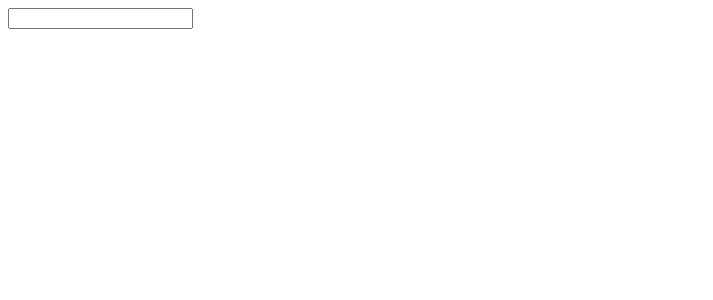
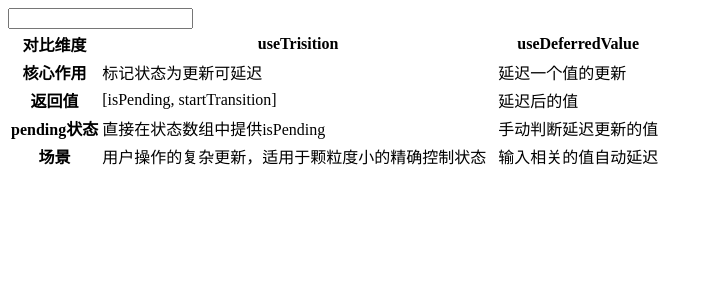
Before and after one commit to everywangBUG/interview, a React (Vite) app in the folder react/: page / in a window 1280 px wide. Shown: the top 300 px of the page, without its empty margins (0-713 px from the left). Built offline with nearby package versions, Linux system fonts and the light colour scheme.

Commit message:
useTransition & useDeferredValue区别

```diff
--- a/react/src/hook/UseTransition.jsx
+++ b/react/src/hook/UseTransition.jsx
@@ -30,6 +30,37 @@ const UseTransition = () => {
                 ? <div>正在加载......</div>
                 : list.map((it, index) => <div key={index}>{it}</div>)
         }
+        <table>
+            <thead>
+                <tr>
+                    <th>对比维度</th>
+                    <th>useTrisition</th>
+                    <th>useDeferredValue</th>
+                </tr>
+            </thead>
+            <tbody>
+                <tr>
+                    <th>核心作用</th>
+                    <td>标记状态为更新可延迟</td>
+                    <td>延迟一个值的更新</td>
+                </tr>
+                <tr>
+                    <th>返回值</th>
+                    <td>[isPending, startTransition]</td>
+                    <td>延迟后的值</td>
+                </tr>
+                <tr>
+                    <th>pending状态</th>
+                    <td>直接在状态数组中提供isPending</td>
+                    <td>手动判断延迟更新的值</td>
+                </tr>
+                <tr>
+                    <th>场景</th>
+                    <td>用户操作的复杂更新，适用于颗粒度小的精确控制状态&nbsp;&nbsp;</td>
+                    <td>输入相关的值自动延迟</td>
+                </tr>
+            </tbody>
+        </table>
     </div>
 }
 
```
